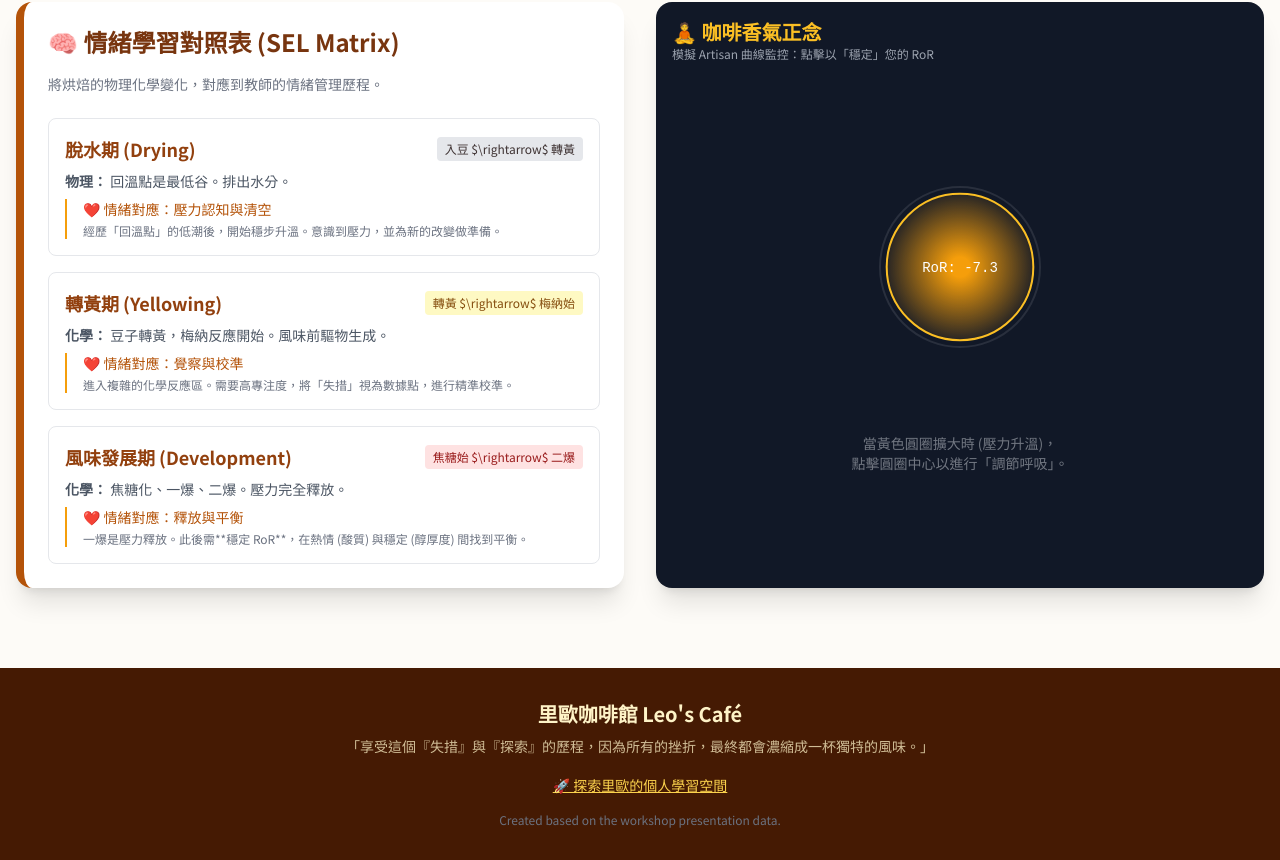
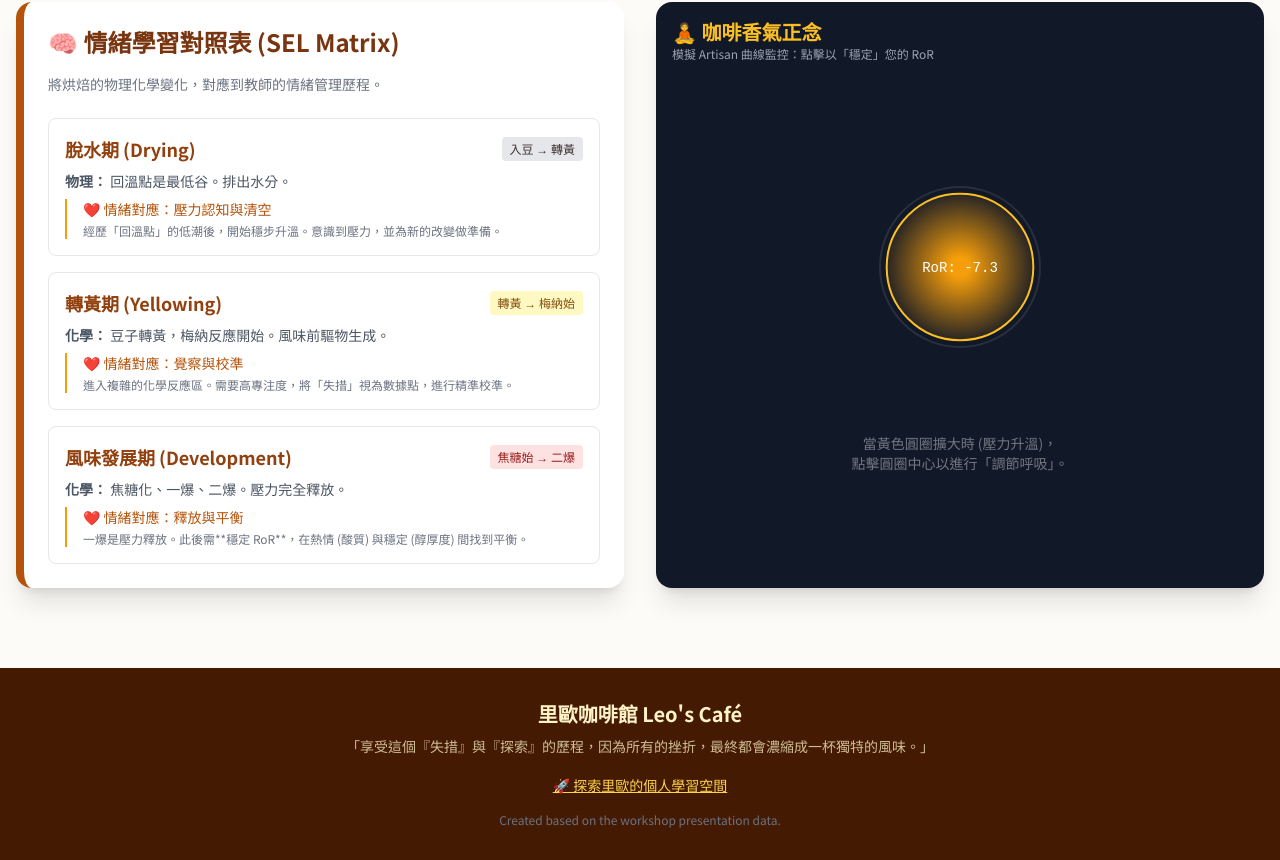
Before and after one commit to dfleoyang-HLHS/leocafe, a plain HTML site: page index.html in a window 1280 px wide. Shown: the part 1556-2416 px from the top of the page. Drawn offline with nearby package versions, Linux system fonts and the light colour scheme.

Commit message:
index.htmlV3
改變箭號格式

```diff
--- a/index.html
+++ b/index.html
@@ -159,7 +159,7 @@
                     <div class="group p-4 border border-gray-200 rounded-lg hover:bg-amber-50 hover:border-amber-300 transition cursor-pointer">
                         <div class="flex justify-between items-center mb-2">
                             <h4 class="font-bold text-lg text-amber-800">脫水期 (Drying)</h4>
-                            <span class="text-xs bg-gray-200 px-2 py-1 rounded">入豆 $\rightarrow$ 轉黃</span>
+                            <span class="text-xs bg-gray-200 px-2 py-1 rounded">入豆 → 轉黃</span>
                         </div>
                         <p class="text-gray-600 text-sm mb-2"><strong>物理：</strong> 回溫點是最低谷。排出水分。</p>
                         <div class="pl-4 border-l-2 border-amber-500">
@@ -171,7 +171,7 @@
                     <div class="group p-4 border border-gray-200 rounded-lg hover:bg-amber-50 hover:border-amber-300 transition cursor-pointer">
                         <div class="flex justify-between items-center mb-2">
                             <h4 class="font-bold text-lg text-amber-800">轉黃期 (Yellowing)</h4>
-                            <span class="text-xs bg-yellow-100 text-yellow-800 px-2 py-1 rounded">轉黃 $\rightarrow$ 梅納始</span>
+                            <span class="text-xs bg-yellow-100 text-yellow-800 px-2 py-1 rounded">轉黃 → 梅納始</span>
                         </div>
                         <p class="text-gray-600 text-sm mb-2"><strong>化學：</strong> 豆子轉黃，梅納反應開始。風味前驅物生成。</p>
                         <div class="pl-4 border-l-2 border-amber-500">
@@ -183,7 +183,7 @@
                     <div class="group p-4 border border-gray-200 rounded-lg hover:bg-amber-50 hover:border-amber-300 transition cursor-pointer">
                         <div class="flex justify-between items-center mb-2">
                             <h4 class="font-bold text-lg text-amber-800">風味發展期 (Development)</h4>
-                            <span class="text-xs bg-red-100 text-red-800 px-2 py-1 rounded">焦糖始 $\rightarrow$ 二爆</span>
+                            <span class="text-xs bg-red-100 text-red-800 px-2 py-1 rounded">焦糖始 → 二爆</span>
                         </div>
                         <p class="text-gray-600 text-sm mb-2"><strong>化學：</strong> 焦糖化、一爆、二爆。壓力完全釋放。</p>
                         <div class="pl-4 border-l-2 border-amber-500">
```
